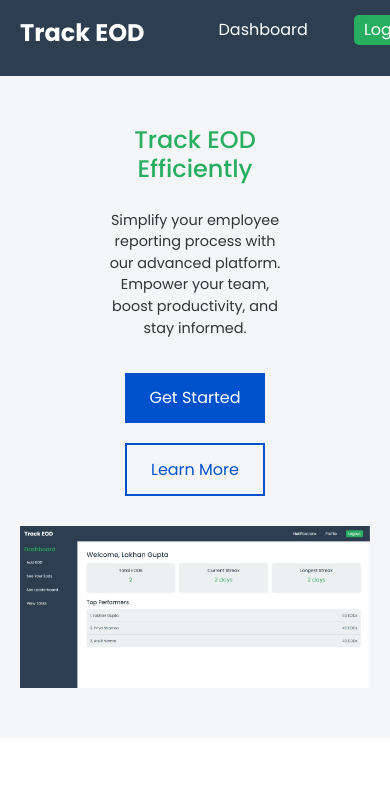
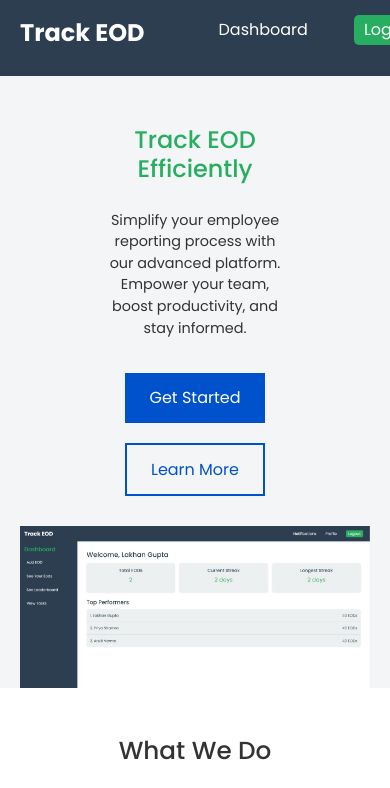
Before and after one commit to lakhan06/Track-EOD, a React (Create React App) app in the folder frontend/: page / in a window 390 px wide. Shown: the top 788 px of the page. Built offline with nearby package versions, Linux system fonts and the light colour scheme.

Commit message:
lading page responsive

```diff
--- a/frontend/src/pages/LandingPage/LandingPage.css
+++ b/frontend/src/pages/LandingPage/LandingPage.css
@@ -220,6 +220,7 @@ body {
     .hero-section {
       text-align: center;
       padding: 50px 20px;
+      padding-bottom: 0;
     }
 
     .hero-buttons .btn-primary,
```
